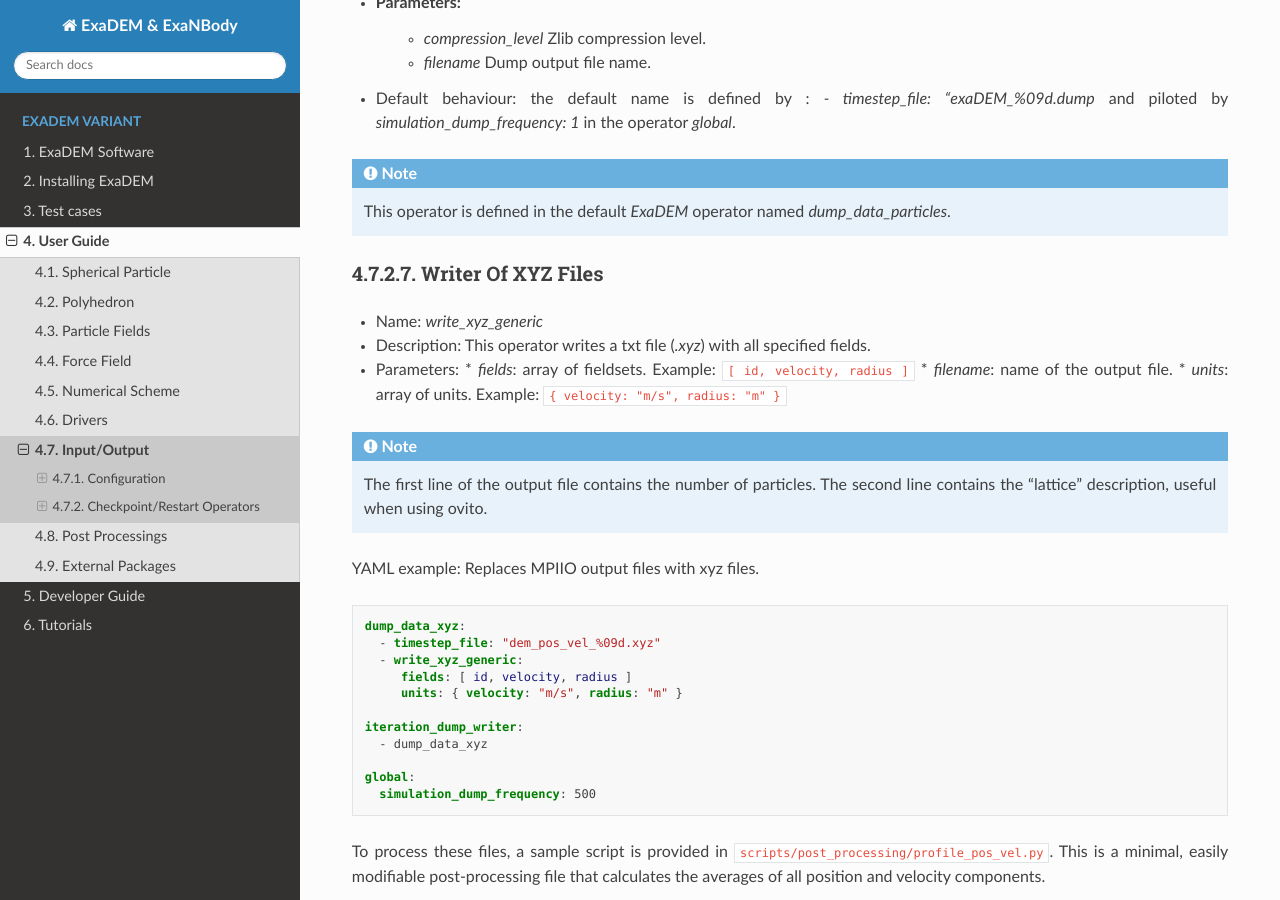
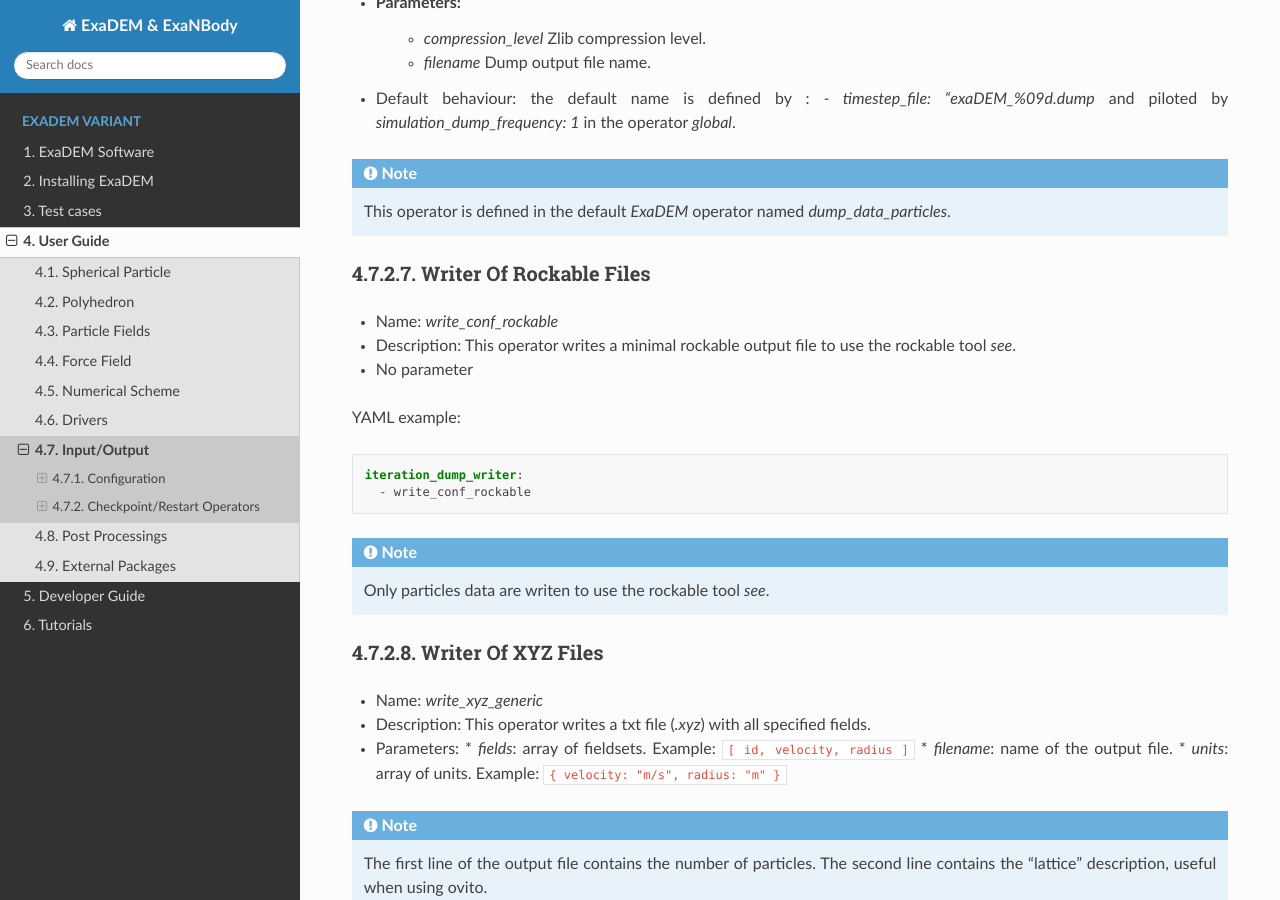
Before and after one commit to Collab4exaNBody/doc_exaDEM, a Sphinx documentation site: the page built from docs/source/project_exaDEM/user_guide/IO.rst, in a window 1280 px wide and 900 px high, scrolled down 6455 px. Built offline with Sphinx 7.4.7 and the Read the Docs theme 3.1.0, drawn with Linux system fonts in a browser that asks for light colours.

Commit message:
Update IO.rst

```diff
--- a/docs/source/project_exaDEM/user_guide/IO.rst
+++ b/docs/source/project_exaDEM/user_guide/IO.rst
@@ -279,6 +279,24 @@
 .. note::
   This operator is defined in the default `ExaDEM` operator named `dump_data_particles`.
 
+Writer Of Rockable Files
+^^^^^^^^^^^^^^^^^^^^^^^^
+
+- Name: `write_conf_rockable`
+- Description: This operator writes a minimal rockable output file to use the rockable tool `see`.
+- No parameter
+
+YAML example:
+
+.. code-block:: yaml
+
+   iteration_dump_writer:
+     - write_conf_rockable
+
+.. note::
+
+  Only particles data are writen to use the rockable tool `see`.
+
 Writer Of XYZ Files
 ^^^^^^^^^^^^^^^^^^^
 
```
